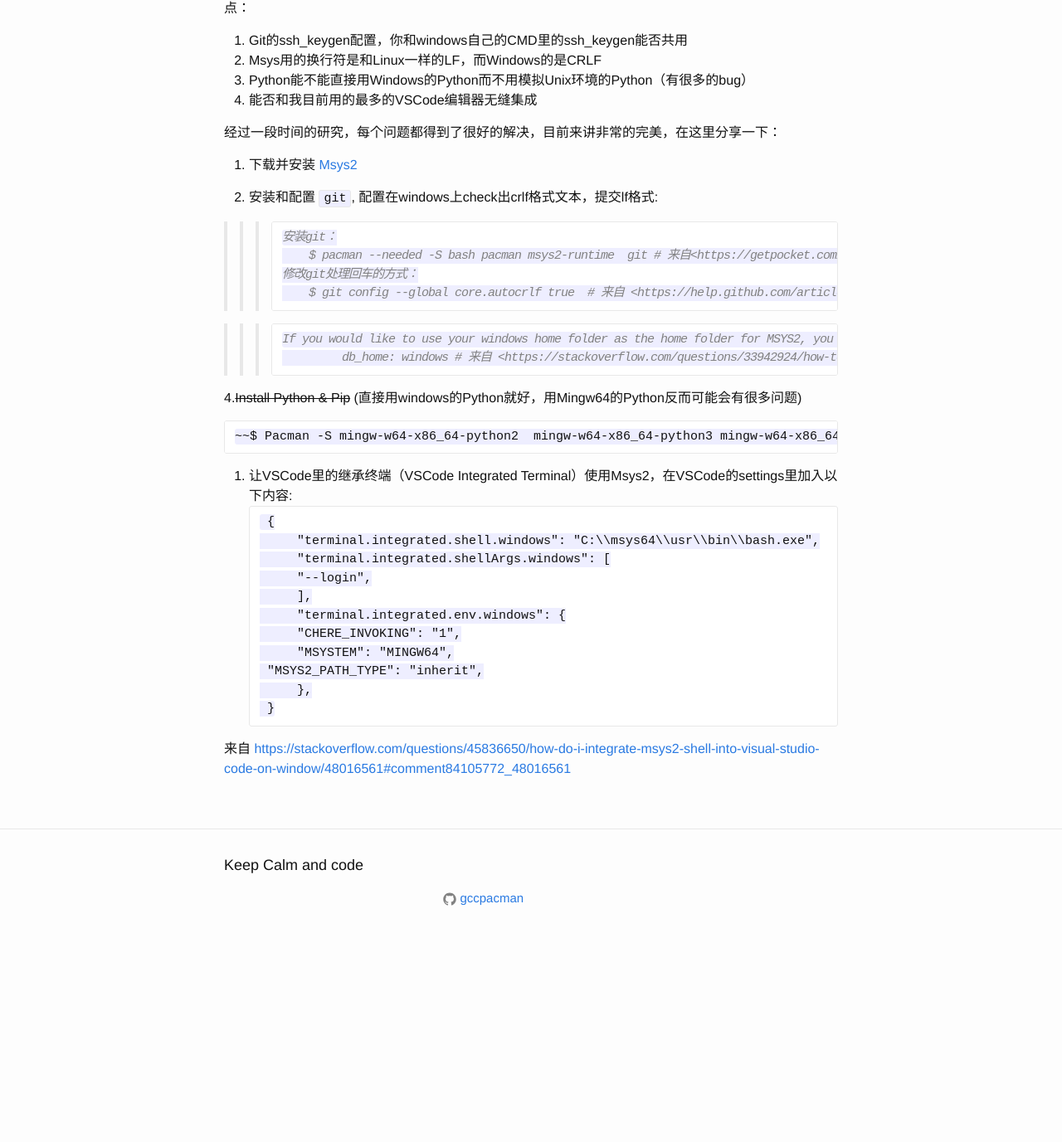
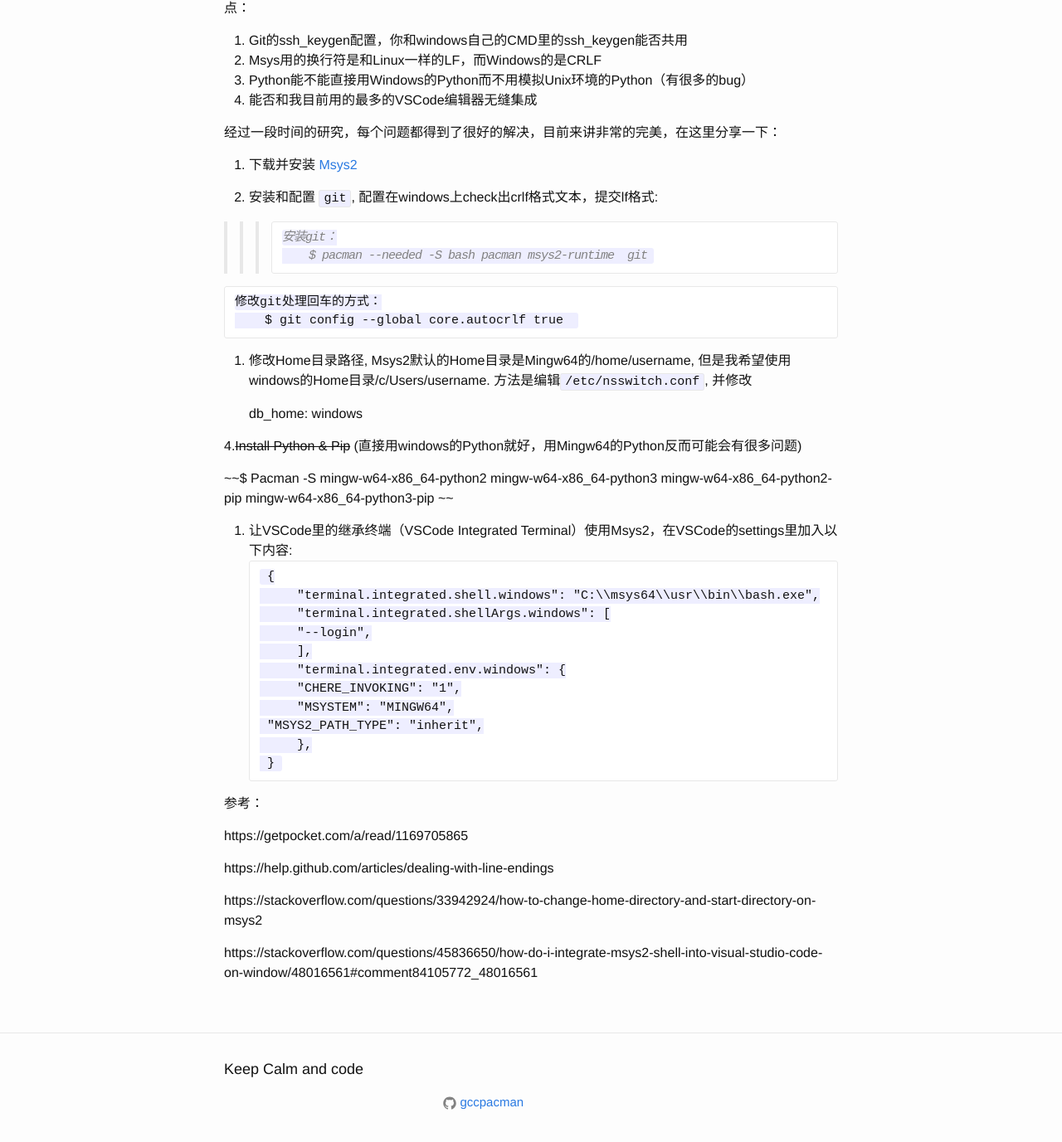
Before and after one commit to gccpacman/gccpacman.github.io, a Jekyll site: the page built from _posts/2018-02-01-msys32-integrate-with-windows-and-vscode-tagswindows-terminal.md, in a window 1280 px wide and 1400 px high, scrolled down 292 px. Shown: the top 1377 px of the window at 83% size. Built offline with Jekyll 4.4.1, drawn with Linux system fonts in a browser that asks for light colours; before the commit the page ends 1446 px from its top, so only the background shows below that.

Commit message:
Update 2018-02-01-msys32-integrate-with-windows-and-vscode-tagswindows-terminal.md

````diff
--- a/_posts/2018-02-01-msys32-integrate-with-windows-and-vscode-tagswindows-terminal.md
+++ b/_posts/2018-02-01-msys32-integrate-with-windows-and-vscode-tagswindows-terminal.md
@@ -22,19 +22,18 @@
 
 >>>
     安装git：
-        $ pacman --needed -S bash pacman msys2-runtime  git # 来自<https://getpocket.com/a/read/1169705865>
+        $ pacman --needed -S bash pacman msys2-runtime  git
+
     修改git处理回车的方式：
-        $ git config --global core.autocrlf true  # 来自 <https://help.github.com/articles/dealing-with-line-endings/>
-3. 修改Home目录路径, Msys2默认的Home目录是Mingw64的/home/username, 但是我希望使用windows的Home目录/c/Users/username.
+        $ git config --global core.autocrlf true
 
->>>
-    If you would like to use your windows home folder as the home folder for MSYS2, you can edit `/etc/nsswitch.conf` and write:
-    	db_home: windows # 来自 <https://stackoverflow.com/questions/33942924/how-to-change-home-directory-and-start-directory-on-msys2>
+3. 修改Home目录路径, Msys2默认的Home目录是Mingw64的/home/username, 但是我希望使用windows的Home目录/c/Users/username. 方法是编辑`/etc/nsswitch.conf`, 并修改
 
+    db_home: windows
 
 4.~~Install Python & Pip~~ (直接用windows的Python就好，用Mingw64的Python反而可能会有很多问题)
 
-    ~~$ Pacman -S mingw-w64-x86_64-python2  mingw-w64-x86_64-python3 mingw-w64-x86_64-python2-pip mingw-w64-x86_64-python3-pip # 来自 <https://groups.google.com/forum/#!topic/ustc_lug/_wL4OkWrVK4> ~~
+~~$ Pacman -S mingw-w64-x86_64-python2  mingw-w64-x86_64-python3 mingw-w64-x86_64-python2-pip mingw-w64-x86_64-python3-pip ~~
 
 
 
@@ -53,4 +52,13 @@
 	}
 ```
 
-来自 <https://stackoverflow.com/questions/45836650/how-do-i-integrate-msys2-shell-into-visual-studio-code-on-window/48016561#comment84105772_48016561>
+
+参考：
+
+https://getpocket.com/a/read/1169705865
+
+https://help.github.com/articles/dealing-with-line-endings
+
+https://stackoverflow.com/questions/33942924/how-to-change-home-directory-and-start-directory-on-msys2
+
+https://stackoverflow.com/questions/45836650/how-do-i-integrate-msys2-shell-into-visual-studio-code-on-window/48016561#comment84105772_48016561
````
